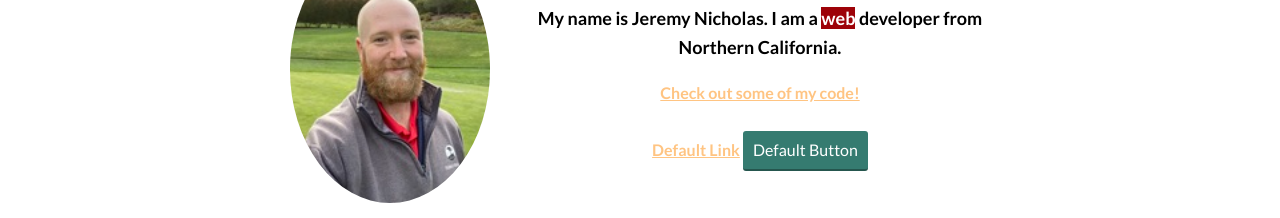
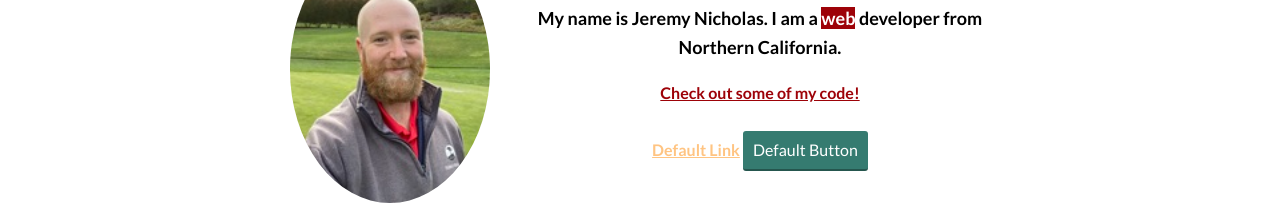
Before and after one commit to JNicholas54/JN_professional-portfolio, a plain HTML site: page index.html in a window 1280 px wide. Shown: the part 194-412 px from the top of the page. Drawn offline with nearby package versions, Linux system fonts and the light colour scheme.

Commit message:
styled link in index.html
I changed the color of my link to red from green.

```diff
--- a/index.html
+++ b/index.html
@@ -46,7 +46,7 @@
             <p>
                 My name is Jeremy Nicholas. I am a <span style="background-color: #9d0208; color: #fff;">web</span> developer from Northern California.
             </p>
-            <a href="#">Check out some of my code!</a>
+            <a href="#" style="color: #9d0208;" >Check out some of my code!</a>
             <br>
             <br>
             <a href="#">Default Link</a>
```
